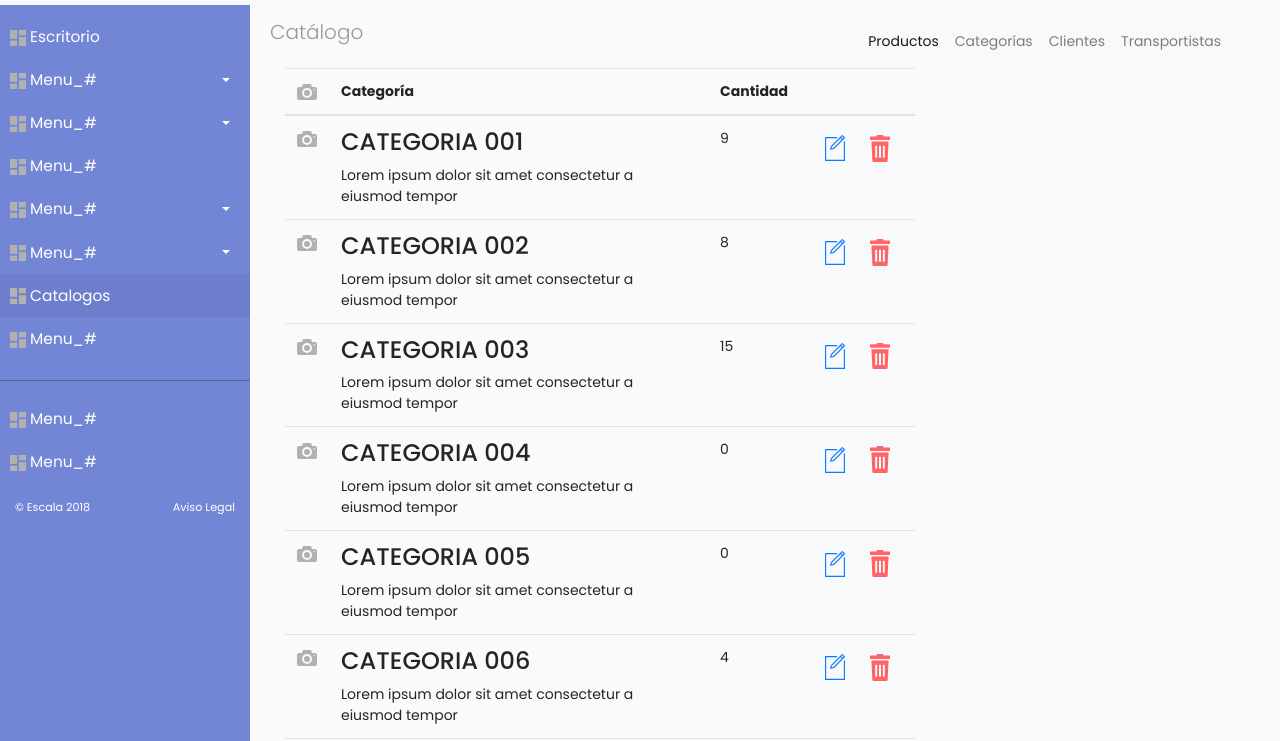
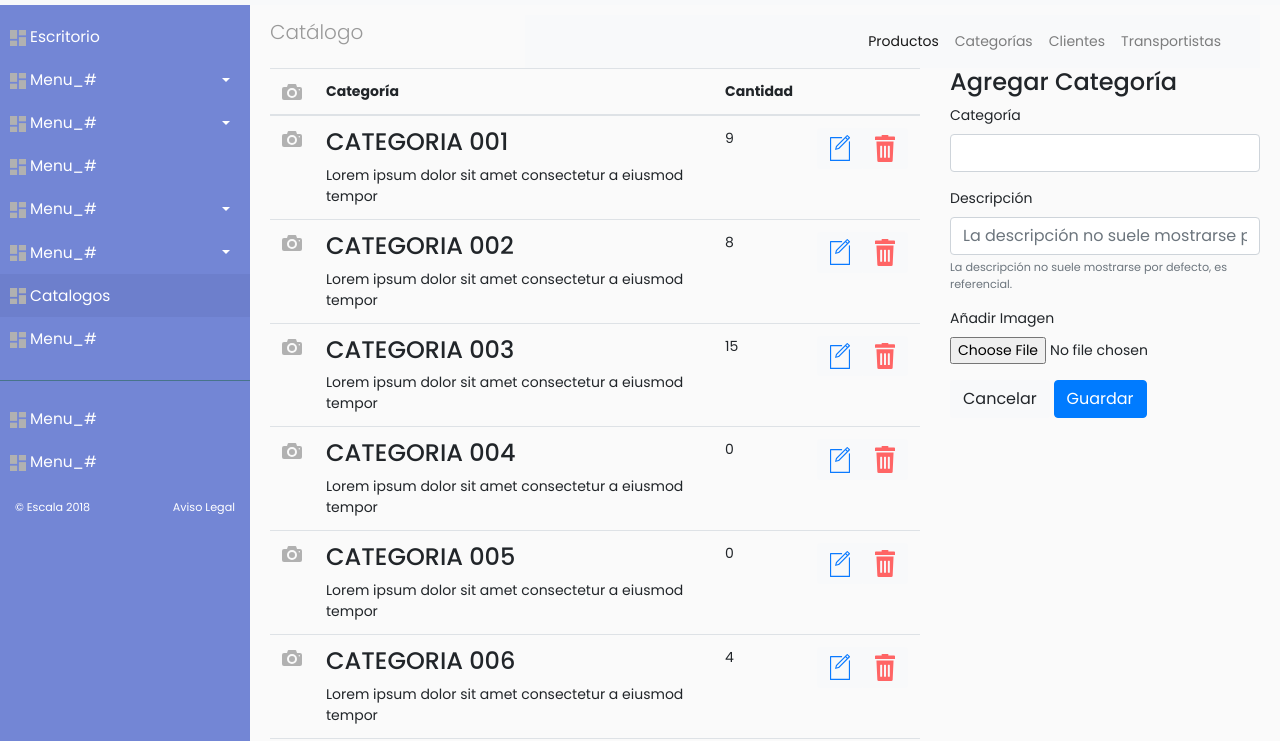
Before and after one commit to rivadeveira/prueba-maquetacion, a plain HTML site: page index.html in a window 1280 px wide. Shown: the part 61-802 px from the top of the page. Drawn offline with nearby package versions, Linux system fonts and the light colour scheme.

Commit message:
Agregar formulario de nueva categoria

```diff
--- a/index.html
+++ b/index.html
@@ -26,22 +26,22 @@
                 <!--button class="btn btn-outline-success my-2 my-sm-0" type="submit">Search</button-->
             </form>
             <ul class="navbar-nav ml-md-auto header-nav">
-                <li class="nav-item active">
+                <li class="nav-item text-center active">
                     <a class="nav-link" href="#">
                         <img src="./img/settings.svg" alt="">
                     </a>
                 </li>
-                <li class="nav-item">
+                <li class="nav-item text-center">
                     <a class="nav-link" href="#">
                         <img src="./img/Chat Icon.svg" alt="">
                     </a>
                 </li>
-                <li class="nav-item">
+                <li class="nav-item text-center">
                     <a class="nav-link" href="#">
                         <img src="./img/mechanic-tools.svg" alt="">
                     </a>
                 </li>
-                <li class="nav-item">
+                <li class="nav-item text-center">
                     <span>Javier Garzón</span>
                     <img src="./img/pp.png" alt="Avatar" class="avatar" />
                     <i class="fa fa-chevron-up"></i>
@@ -206,7 +206,6 @@
                     </nav>
                 </div>
             </div>
-            <div class="container">
             <div class="row">
                 <div class="col-sm-8">
                     <div class="">
@@ -408,30 +407,29 @@
                     </div>
                 </div>
                 <div class="col-sm-4">
-
+                    <h4>Agregar Categoría</h4>
+                    <form>
+                        <div class="form-group">
+                            <label for="categoria">Categoría</label>
+                            <input type="text" class="form-control" id="categoria">
+                        </div>
+                        <div class="form-group">
+                            <label for="descripcion">Descripción</label>
+                            <input type="text" class="form-control" id="descripcion" aria-describedby="ayudaDesc" placeholder="La descripción no suele mostrarse por defecto, es referencial.">
+                            <small id="ayudaDesc" class="form-text text-muted">La descripción no suele mostrarse por defecto, es referencial.</small>
+                        </div>
+                        <div class="form-group">
+                            <label for="imagen">Añadir Imagen</label>
+                            <input type="file" class="form-control-file" id="imagen">
+                        </div>
+                        <button type="reset" class="btn btn-light">Cancelar</button>
+                        <button type="submit" class="btn btn-primary">Guardar</button>
+                    </form>
                 </div>
             </div>
         </div>
 
     </div>
-
-    </div>
-
-
-    <!--aside>
-
-    </aside>
-    <div class="container">
-        <div id="section-nav">
-
-        </div>
-        <section>
-            <div id="grid">
-            </div>
-            <div id="form">
-            </div>
-        </section>
-    </div>-->
     <script src="https://code.jquery.com/jquery-3.3.1.slim.min.js" integrity="sha384-q8i/X+965DzO0rT7abK41JStQIAqVgRVzpbzo5smXKp4YfRvH+8abtTE1Pi6jizo" crossorigin="anonymous"></script>
     <script src="https://cdnjs.cloudflare.com/ajax/libs/popper.js/1.14.3/umd/popper.min.js" integrity="sha384-ZMP7rVo3mIykV+2+9J3UJ46jBk0WLaUAdn689aCwoqbBJiSnjAK/l8WvCWPIPm49" crossorigin="anonymous"></script>
     <script src="https://stackpath.bootstrapcdn.com/bootstrap/4.1.3/js/bootstrap.min.js" integrity="sha384-ChfqqxuZUCnJSK3+MXmPNIyE6ZbWh2IMqE241rYiqJxyMiZ6OW/JmZQ5stwEULTy" crossorigin="anonymous"></script>
```
Lines whose indentation alone changed are shown as unchanged.
